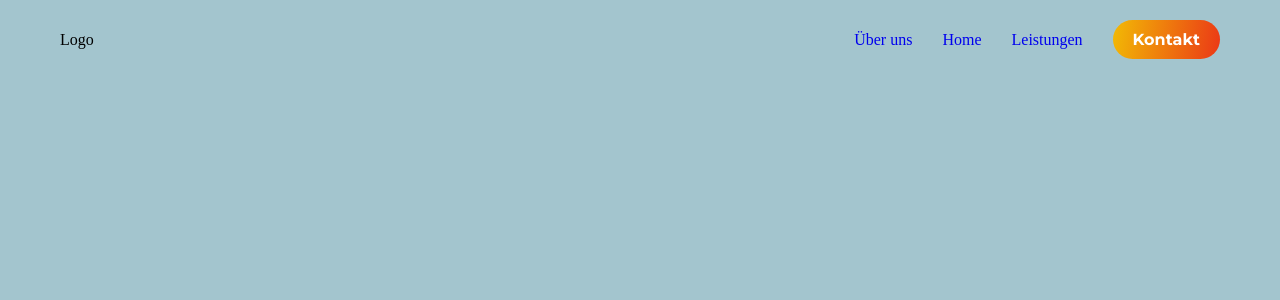
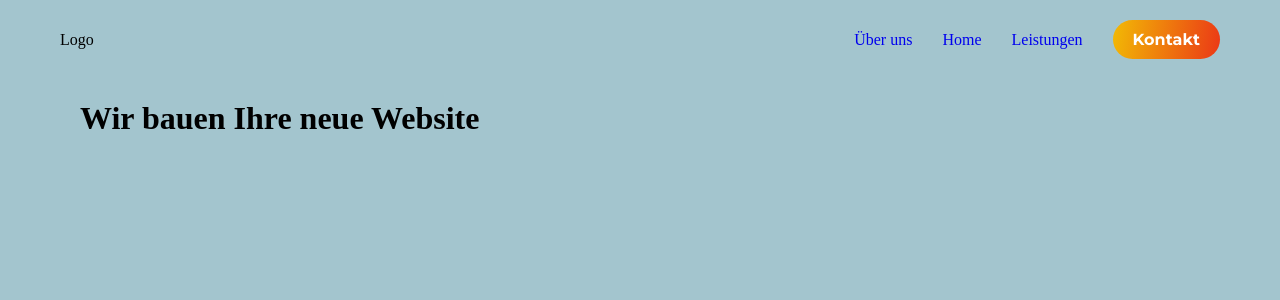
Before and after one commit to Elschabanou/webDesignAgencywithKev, an Angular app: page / in a window 1280 px wide. Shown: the top 300 px of the page. Built offline with nearby package versions, Linux system fonts and the light colour scheme.

Commit message:
start with hero section

```diff
--- a/src/app/components/common/header/header.component.html
+++ b/src/app/components/common/header/header.component.html
@@ -1,6 +1,5 @@
 <header>
   Logo
-
 
   <div class="right-nav-items">
 
--- a/src/app/components/landing-page/landing-page.component.html
+++ b/src/app/components/landing-page/landing-page.component.html
@@ -8,6 +8,16 @@
   <title>Landing Page</title>
 </head>
 <app-header></app-header>
+
+<div class="outer-wrapper">
+<div class="hero-section">
+  <h1>Wir bauen Ihre neue Website</h1>
+</div>
+</div>
+
+
+
+
 <body>
 </body>
 </html>
--- a/src/app/components/landing-page/landing-page.component.scss
+++ b/src/app/components/landing-page/landing-page.component.scss
@@ -1,7 +1 @@
-
-
-.text-card {
-  padding: 20px;
-  margin: 10px;
-  background-color: blue;
-}
+@import "./src/styles.scss";
--- a/src/app/components/landing-page/landing-page.component.ts
+++ b/src/app/components/landing-page/landing-page.component.ts
@@ -3,7 +3,7 @@ import { Component } from '@angular/core';
 @Component({
   selector: 'app-landing-page',
   templateUrl: './landing-page.component.html',
-  styleUrls: ['./landing-page.component.scss']
+  styleUrls: ['./landing-page.component.scss'],
 })
 export class LandingPageComponent {
 
--- a/src/styles.scss
+++ b/src/styles.scss
@@ -14,6 +14,12 @@ body{
     overflow-x: hidden;
     background-color: $light-blue;
 }
+
+.outer-wrapper{
+    padding-left: 80px;
+    padding-right: 80px;
+}
+
 
 @font-face {
     font-family: 'Open Sans';
```
